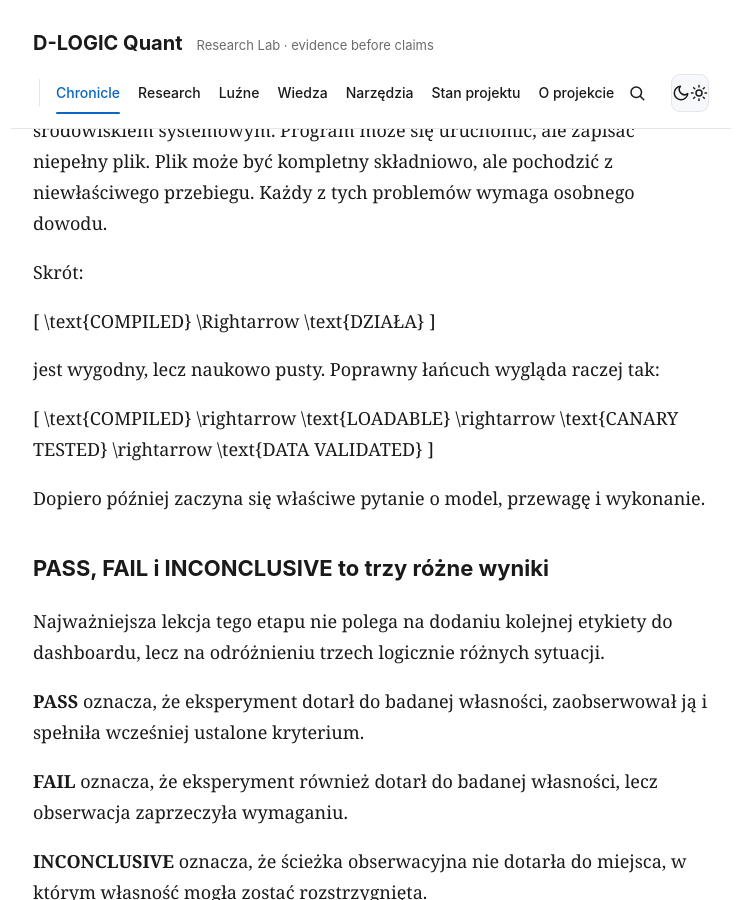
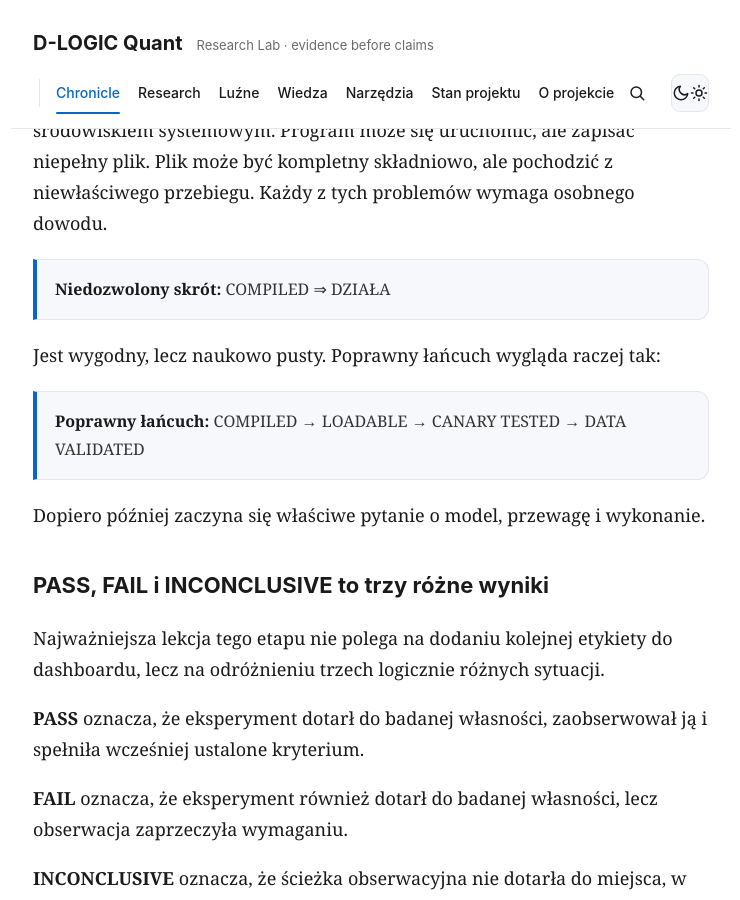
Before and after one commit to rdemb/dlogic-quant, a Jekyll site: the page built from _posts/2026-08-11-143-testy-przeszly-poprawny-wynik-inconclusive.md, in a window 1280 px wide and 900 px high, scrolled down 2928 px. Shown: the whole window, without its empty margins (269-1009 px from the left). Built offline with Jekyll 4.4.1, drawn with Linux system fonts in a browser that asks for light colours.

Commit message:
Fix lifecycle notation for static Jekyll rendering

```diff
--- a/_posts/2026-08-11-143-testy-przeszly-poprawny-wynik-inconclusive.md
+++ b/_posts/2026-08-11-143-testy-przeszly-poprawny-wynik-inconclusive.md
@@ -76,17 +76,11 @@ Po tym eksperymencie rozdzielenie stało się jawne:
 
 Przejście pomiędzy tymi stanami nie jest formalnością. Kompilator i runtime mogą różnić się wersją, zależnościami, zachowaniem loadera albo środowiskiem systemowym. Program może się uruchomić, ale zapisać niepełny plik. Plik może być kompletny składniowo, ale pochodzić z niewłaściwego przebiegu. Każdy z tych problemów wymaga osobnego dowodu.
 
-Skrót:
+<div class="lab-note"><strong>Niedozwolony skrót:</strong> COMPILED ⇒ DZIAŁA</div>
 
-\[
-\text{COMPILED} \Rightarrow \text{DZIAŁA}
-\]
+Jest wygodny, lecz naukowo pusty. Poprawny łańcuch wygląda raczej tak:
 
-jest wygodny, lecz naukowo pusty. Poprawny łańcuch wygląda raczej tak:
-
-\[
-\text{COMPILED} \rightarrow \text{LOADABLE} \rightarrow \text{CANARY TESTED} \rightarrow \text{DATA VALIDATED}
-\]
+<div class="lab-note"><strong>Poprawny łańcuch:</strong> COMPILED → LOADABLE → CANARY TESTED → DATA VALIDATED</div>
 
 Dopiero później zaczyna się właściwe pytanie o model, przewagę i wykonanie.
 
```
